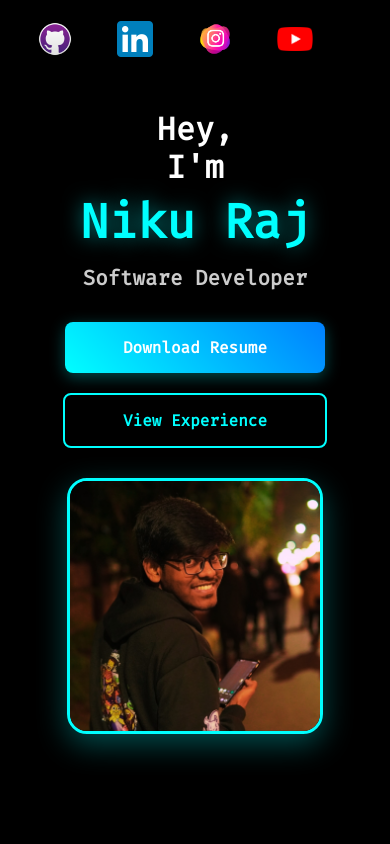
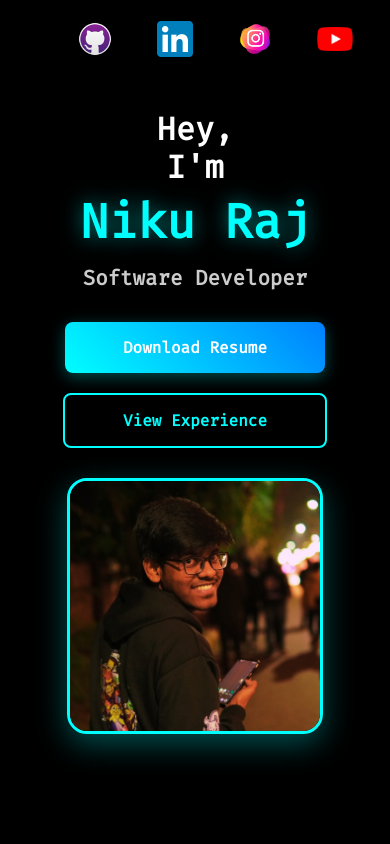
Before and after one commit to niku-raaz/portfolio, a React (Create React App) app: page / in a window 390 px wide. Shown: the top 844 px of the page. Built offline with nearby package versions, Linux system fonts and the light colour scheme.

Commit message:
scrollbar disabled

```diff
--- a/src/index.css
+++ b/src/index.css
@@ -659,7 +659,9 @@ code {
   .nav-left {
     display: flex;
     align-items: center;
+    justify-content: center;
     gap: 10px;
+    width: 100%;
   }
 
   .nav-left a {
@@ -704,3 +706,7 @@ code {
 h1, h2, h3, h4, h5, h6, p, a, button, span, div {
   font-family: 'Fira Code', sans-serif;
 }
+
+::-webkit-scrollbar {
+  display: none;
+}
```
